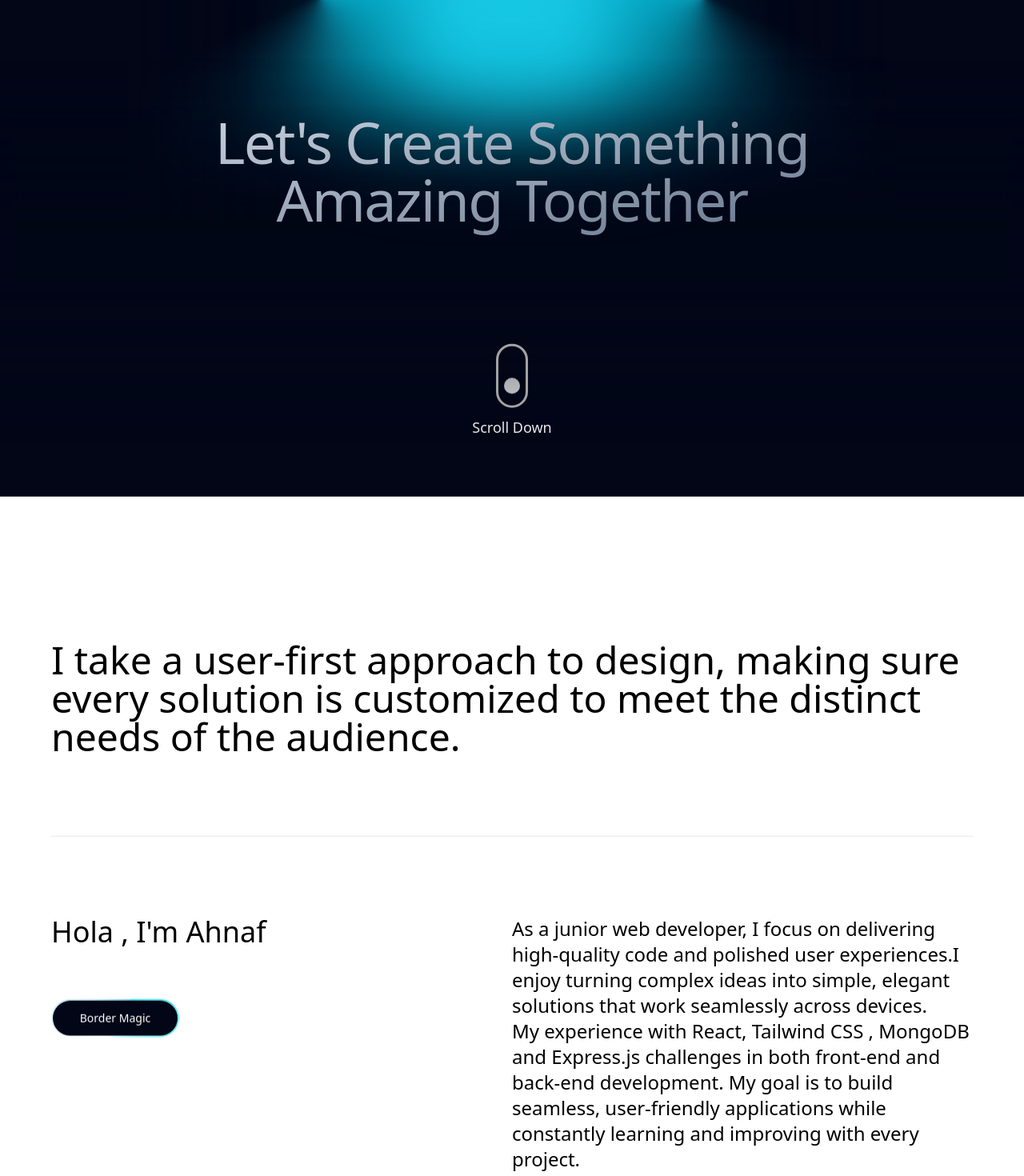
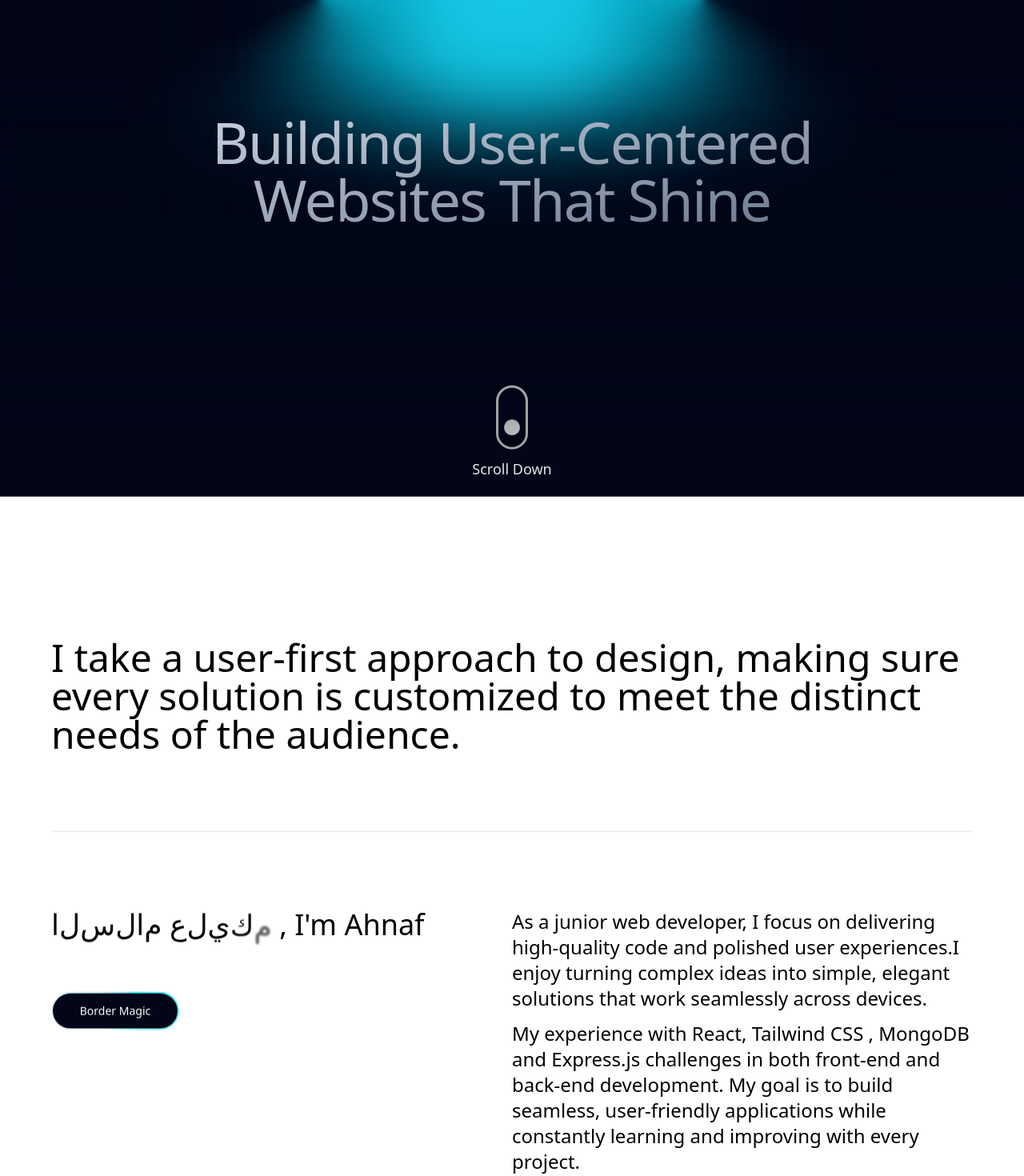
Before and after one commit to Th0u305/my-portfolio, a React (Vite) app: page / in a window 1280 px wide. Shown: the part 180-1650 px from the top of the page at 80% size. Built offline with nearby package versions, Linux system fonts and the light colour scheme.

Commit message:
added projects

```diff
--- a/src/Components/Home/Flipword.jsx
+++ b/src/Components/Home/Flipword.jsx
@@ -13,7 +13,7 @@ export function FlipWordsDemo() {
   return (
     (<div className="">
       <div
-        className="text-4xl inline-flex" data-aos="fade-down" data-aos-delay="200">
+        className="text-4xl inline-flex" data-aos="fade-down" data-aos-delay="500">
         <FlipWords words={words}/>, I'm Ahnaf
       </div>
     </div>)
--- a/src/Components/Home/Home.jsx
+++ b/src/Components/Home/Home.jsx
@@ -8,7 +8,7 @@ const Home = () => {
       <div className="">
         <LampDemo></LampDemo>
       </div>
-      <button className="container_mouse absolute top-[35%] left-0 right-0 mx-auto w-fit">
+      <button className="container_mouse absolute top-[38%] left-0 right-0 mx-auto w-fit">
         <span className="mouse-btn">
           <span className="mouse-scroll"></span>
         </span>
--- a/src/Components/Home/Lamp.jsx
+++ b/src/Components/Home/Lamp.jsx
@@ -15,7 +15,7 @@ export function LampDemo() {
         }}
         className="bg-gradient-to-br from-slate-300 to-slate-500 py-4 bg-clip-text text-center text-4xl font-medium tracking-tight text-transparent md:text-7xl"
       >
-        Let's Create Something <br /> Amazing Together
+        Building User-Centered <br /> Websites That Shine
       </motion.h1>
     </LampContainer>
   );
--- a/src/Components/Home/MiddleHome.jsx
+++ b/src/Components/Home/MiddleHome.jsx
@@ -33,12 +33,12 @@ const MiddleHome = () => {
           </button>
         </div>
         <div className="">
-          <h1 className="text-2xl"  data-aos="fade-up"  data-aos-delay="50">
+          <h1 className="text-2xl"  data-aos="fade-up">
             As a junior web developer, I focus on delivering high-quality code
             and polished user experiences.I enjoy turning complex ideas into
             simple, elegant solutions that work seamlessly across devices.
           </h1>
-          <h1 className="text-2xl"  data-aos="fade-up"
+          <h1 className="text-2xl mt-3"  data-aos="fade-up"
             data-aos-delay="300">
             My experience with React, Tailwind CSS , MongoDB and Express.js
             challenges in both front-end and back-end development. My goal is to
--- a/src/Components/Root/Root.jsx
+++ b/src/Components/Root/Root.jsx
@@ -19,7 +19,7 @@ const Root = () => {
   useMotionValueEvent(scrollYProgress, "change", (current) => {
     // Check if current is not undefined and is a number
     if (scrollYProgress) {
-      if (scrollYProgress.get() > 0.4) {
+      if (scrollYProgress.get() > 0.5) {
         setBgColor("gray");
       }
       if (scrollYProgress.get() > 0.7) {
--- a/src/Components/Utility/Flip-words.jsx
+++ b/src/Components/Utility/Flip-words.jsx
@@ -5,7 +5,7 @@ import { cn } from "../../lib/utils";
 
 export const FlipWords = ({
   words,
-  duration = 3000,
+  duration = 2000,
 }) => {
   const [currentWord, setCurrentWord] = useState(words[0]);
   const [isAnimating, setIsAnimating] = useState(false);
```
